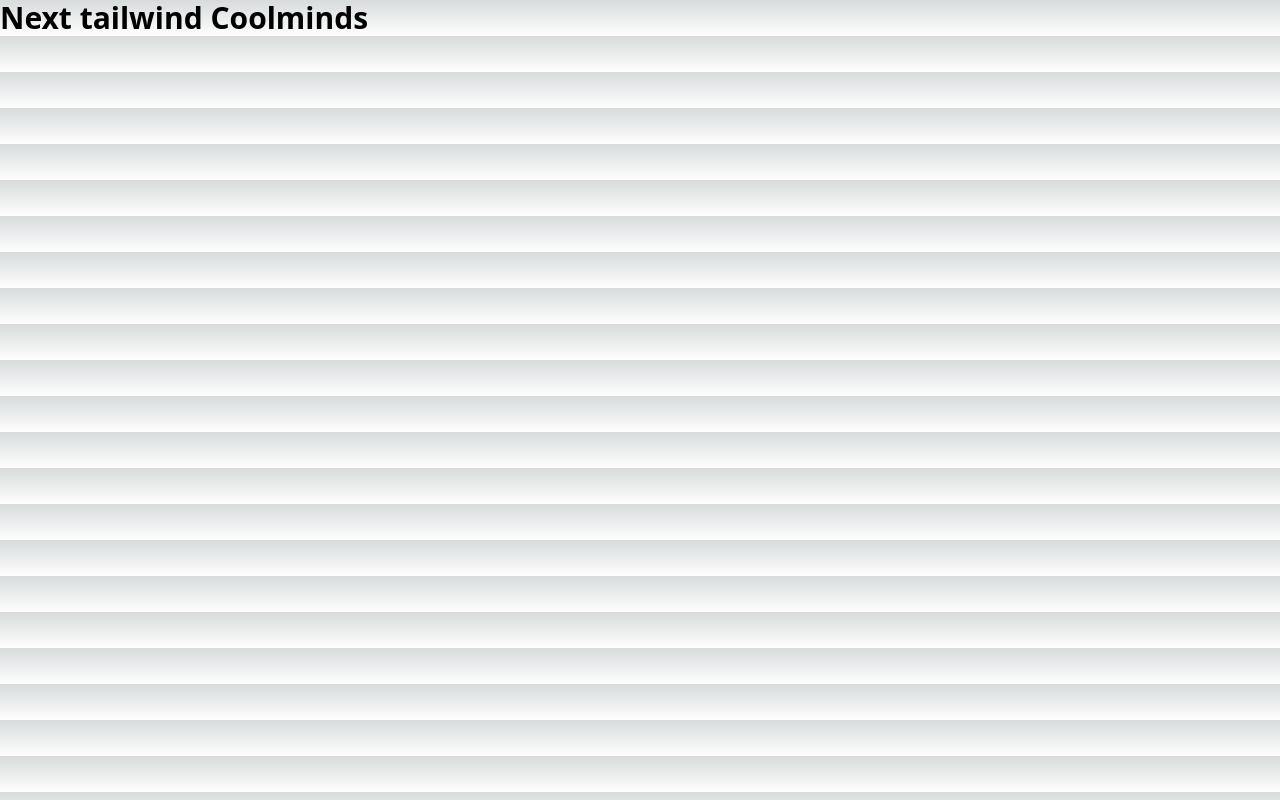
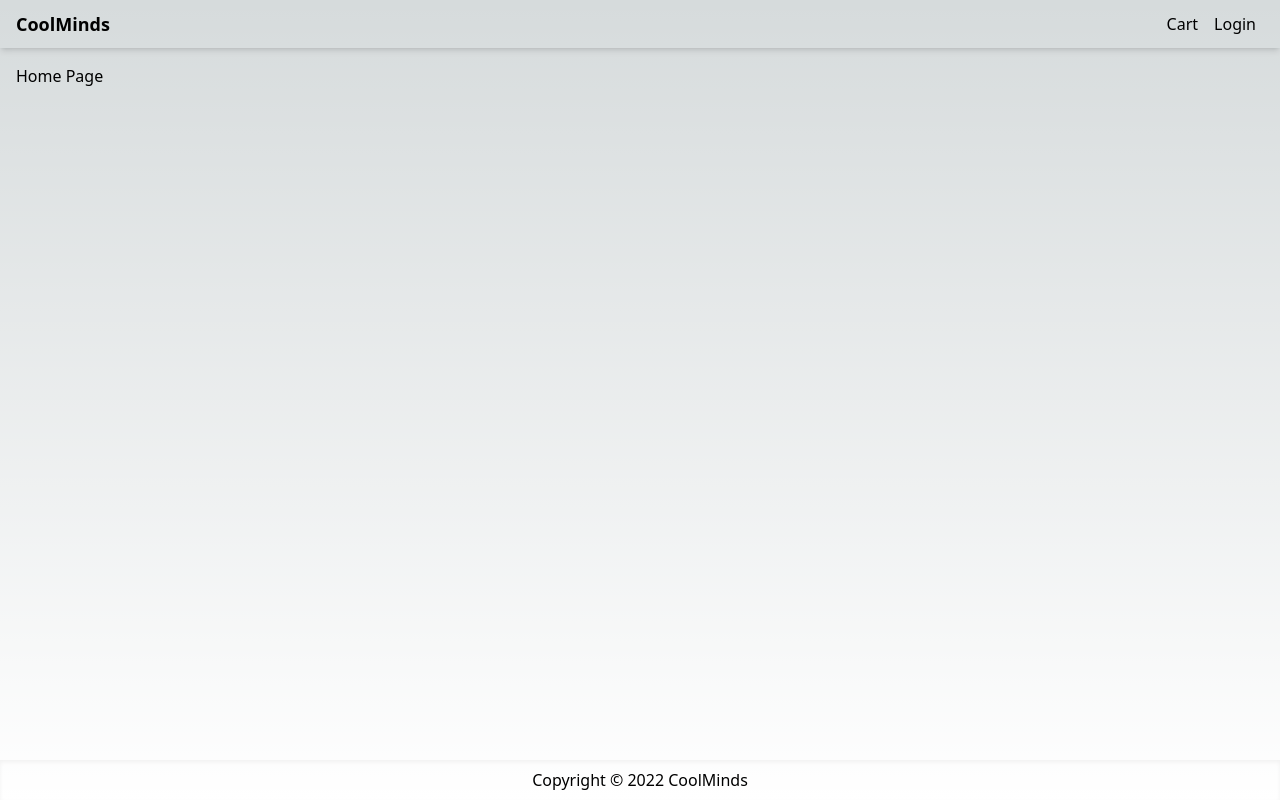
Before and after one commit to sahaledavana/next-coolmind, a Next.js app: page / in a window 1280 px wide. Built offline with nearby package versions, Linux system fonts and the light colour scheme.

Commit message:
Components Creation Layout

```diff
--- /dev/null
+++ b/components/Layout.js
@@ -0,0 +1,32 @@
+import Head from 'next/head'
+import Link from 'next/link'
+import React from 'react'
+
+export default function Layout({title, children }) {
+  return (
+    <>
+    <Head>
+    <title>{title ? title + '- CoolMinds' : 'CoolMinds '}</title>
+    <meta name="description" content="Generated by create next app" />
+    <meta name="viewport" content="width=device-width, initial-scale=1" />
+    <link rel="icon" href="/favicon.ico" />
+    </Head>
+
+    <div className="flex min-h-screen flex-col justify-between">
+        <header>
+            <nav className="flex h-12 items-center px-4 justify-between shadow-md">
+            <Link href = "/" className="text-lg font-bold">CoolMinds</Link>
+            <div>
+                    <Link href="/cart"  className="p-2">Cart</Link>
+                    <Link href="/login" className="p-2">Login</Link>
+            </div>
+            </nav>
+        </header>
+        <main className="container m-auto mt-4 px-4">{ children }</main>
+        <footer className="flex h-10 justify-center items-center shadow-inner">
+            <p> Copyright © 2022 CoolMinds </p>
+        </footer>
+    </div>
+    </>
+  )
+}
--- a/pages/index.tsx
+++ b/pages/index.tsx
@@ -1,16 +1,9 @@
-import Head from 'next/head';
-
+import Layout from '../components/Layout';
 
 export default function Home() {
   return (
-    <div>
-        <Head>
-        <title>Create Next App</title>
-        <meta name="description" content="Generated by create next app" />
-        <meta name="viewport" content="width=device-width, initial-scale=1" />
-        <link rel="icon" href="/favicon.ico" />
-        </Head>
-    <h1 className="text-3xl font-bold"   > Next tailwind Coolminds </h1>
-    </div>
+    <Layout title="Home Page">
+      Home Page
+    </Layout>
   )
 }
```
Also changed, not shown: .eslintrc.json, 1 other file (tests, documents, lock files or other folders).
